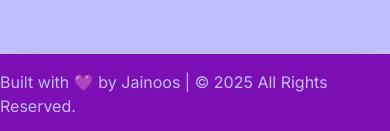
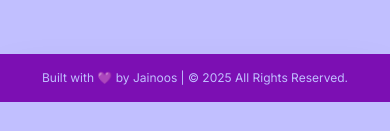
Before and after one commit to jainoos007/Blog-App, a React (Vite) app in the folder frontend/: page / in a window 390 px wide. Shown: the part 1458-1589 px from the top of the page. After the commit the page ends 1560 px from the top, so only its background shows below. Built offline with nearby package versions, Linux system fonts and the light colour scheme; no server answers.

Commit message:
responsive: footer

```diff
--- a/frontend/src/components/common/Footer.jsx
+++ b/frontend/src/components/common/Footer.jsx
@@ -3,7 +3,7 @@ import React from "react";
 const Footer = () => {
   return (
     <div className="flex justify-center items-center py-4 shadow-2xl bg-[#7c0fb3]">
-      <div className="text-[#C1BFFF]">
+      <div className="text-[#C1BFFF] text-xs sm:text-base">
         Built with 💜 by Jainoos | © 2025 All Rights Reserved.
       </div>
     </div>
```
